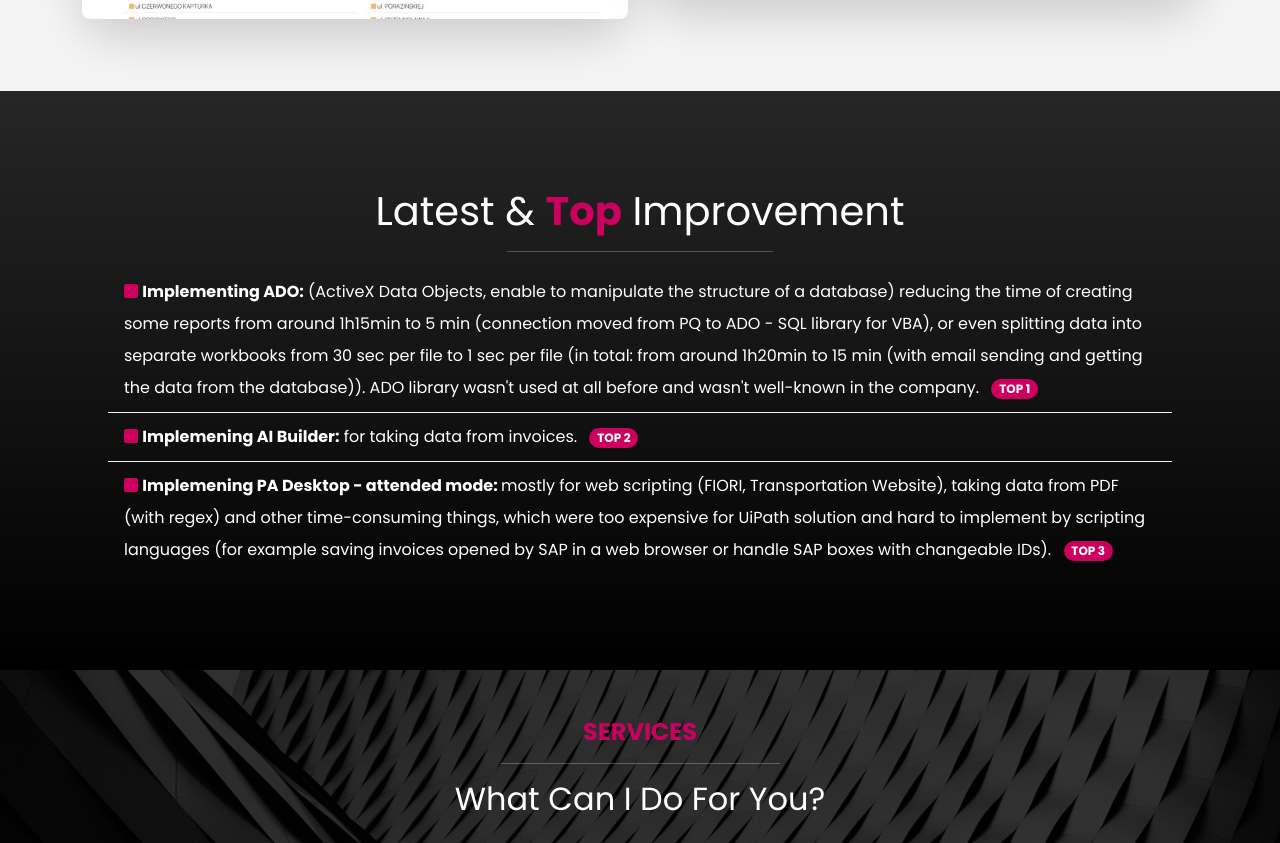
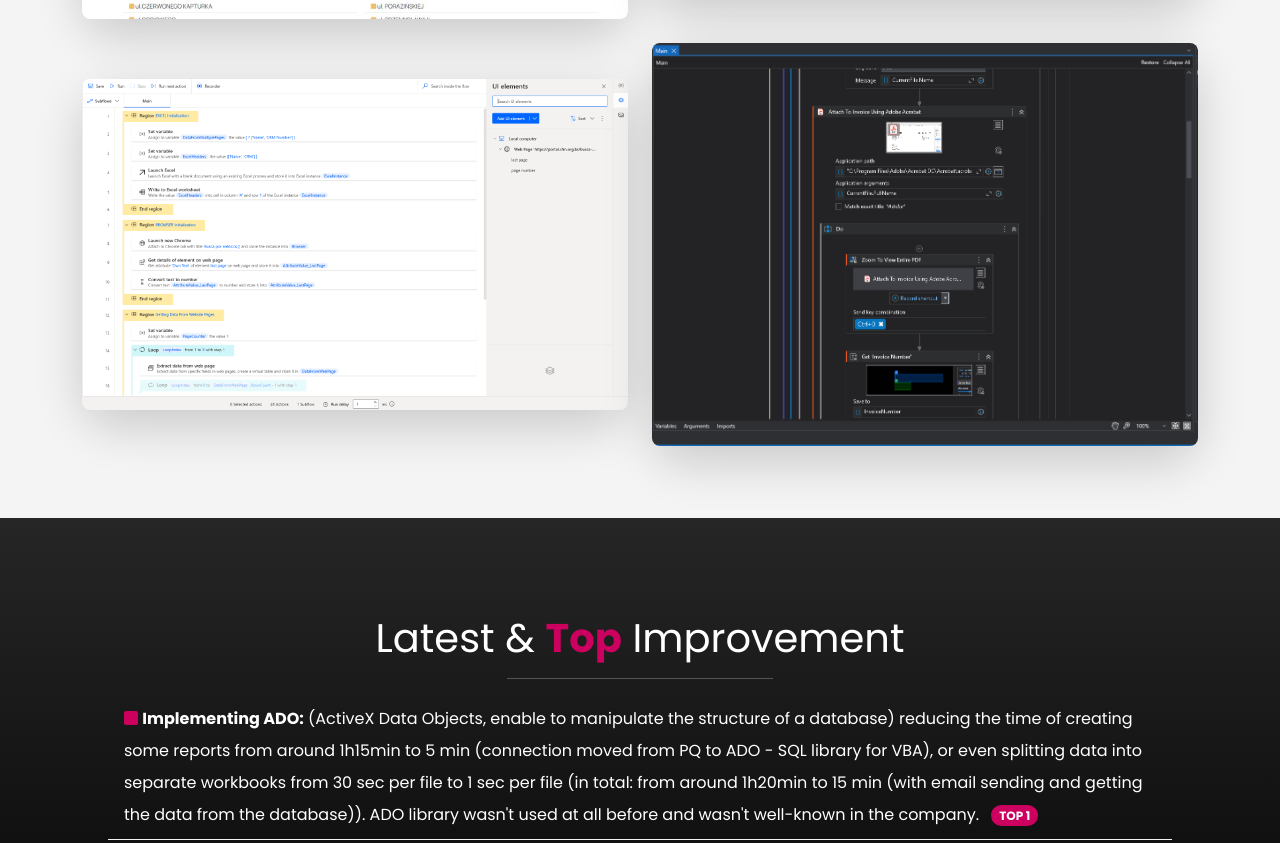
Before and after one commit to g4ieku/portfolio-website, a website: page index.html in a window 1280 px wide. Shown: the part 4778-5621 px from the top of the page. Drawn offline with nearby package versions, Linux system fonts and the light colour scheme.

Commit message:
Portfolio new projects

```diff
--- a/index.html
+++ b/index.html
@@ -694,6 +694,38 @@
                      /></a>
                   </div>
                </div>
+
+               <!-- Col -->
+               <div class="col-md-6 mb-4">
+                  <div class="project shadow-lg rounded-5">
+                     <a
+                        href="images/PADesktopWebScraping.png"
+                        data-lightbox="images"
+                        data-title="PA Desktop Web Scraping"
+                     >
+                        <img
+                           src="images/PADesktopWebScraping.png"
+                           alt=""
+                           class="img-fluid rounded-3"
+                     /></a>
+                  </div>
+               </div>
+
+               <!-- Col -->
+               <div class="col-md-6 mb-4">
+                  <div class="project shadow-lg rounded-5">
+                     <a
+                        href="images/UiPathPDFScraping.PNG"
+                        data-lightbox="images"
+                        data-title="UiPath PDF Data Scraping"
+                     >
+                        <img
+                           src="images/UiPathPDFScraping.PNG"
+                           alt=""
+                           class="img-fluid rounded-3"
+                     /></a>
+                  </div>
+               </div>
             </div>
          </div>
       </section>
```
Also changed, not shown: images/PADesktopWebScraping.png (added), images/UiPathPDFScraping.PNG (added).
